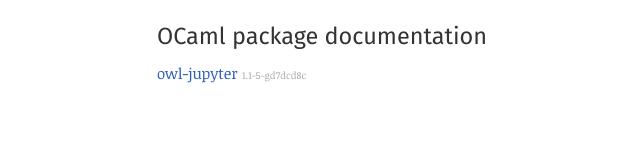
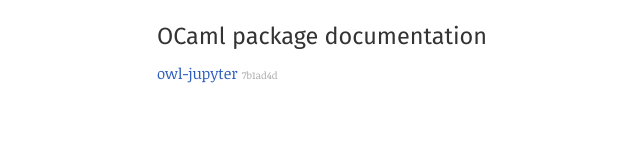
Before and after one commit to owlbarn/owl_jupyter, a plain HTML site: page index.html in a window 1280 px wide. Shown: the full height of the page, 130-770 px from the left. Drawn offline with Linux system fonts and the light colour scheme.

Commit message:
Update owl-jupyter doc to 7b1ad4d.

```diff
--- a/index.html
+++ b/index.html
@@ -11,7 +11,7 @@
       <div class="by-name">
       <h2>OCaml package documentation</h2>
       <ol>
-      <li><a href="owl-jupyter/index.html">owl-jupyter</a> <span class="version">1.1-5-gd7dcd8c</span></li>
+      <li><a href="owl-jupyter/index.html">owl-jupyter</a> <span class="version">7b1ad4d</span></li>
       </ol>
       </div>
     </main>
```
